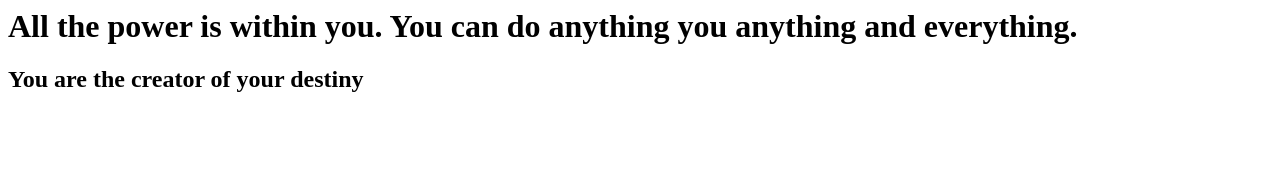
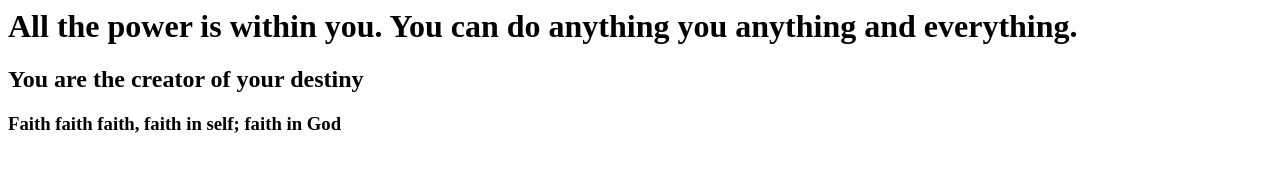
Before and after one commit to scarrington66/firstgitrepo, a plain HTML site: page index.html in a window 1280 px wide. Drawn offline with Linux system fonts and the light colour scheme.

Commit message:
added 3rd quote

```diff
--- a/index.html
+++ b/index.html
@@ -2,5 +2,6 @@
 	<body>
 		<h1>All the power is within you. You can do anything you anything and everything.</h1>
 		<h2>You are the creator of your destiny</h2>
+		<h3>Faith faith faith, faith in self; faith in God</h3>
 	</body>
 </html>
```
